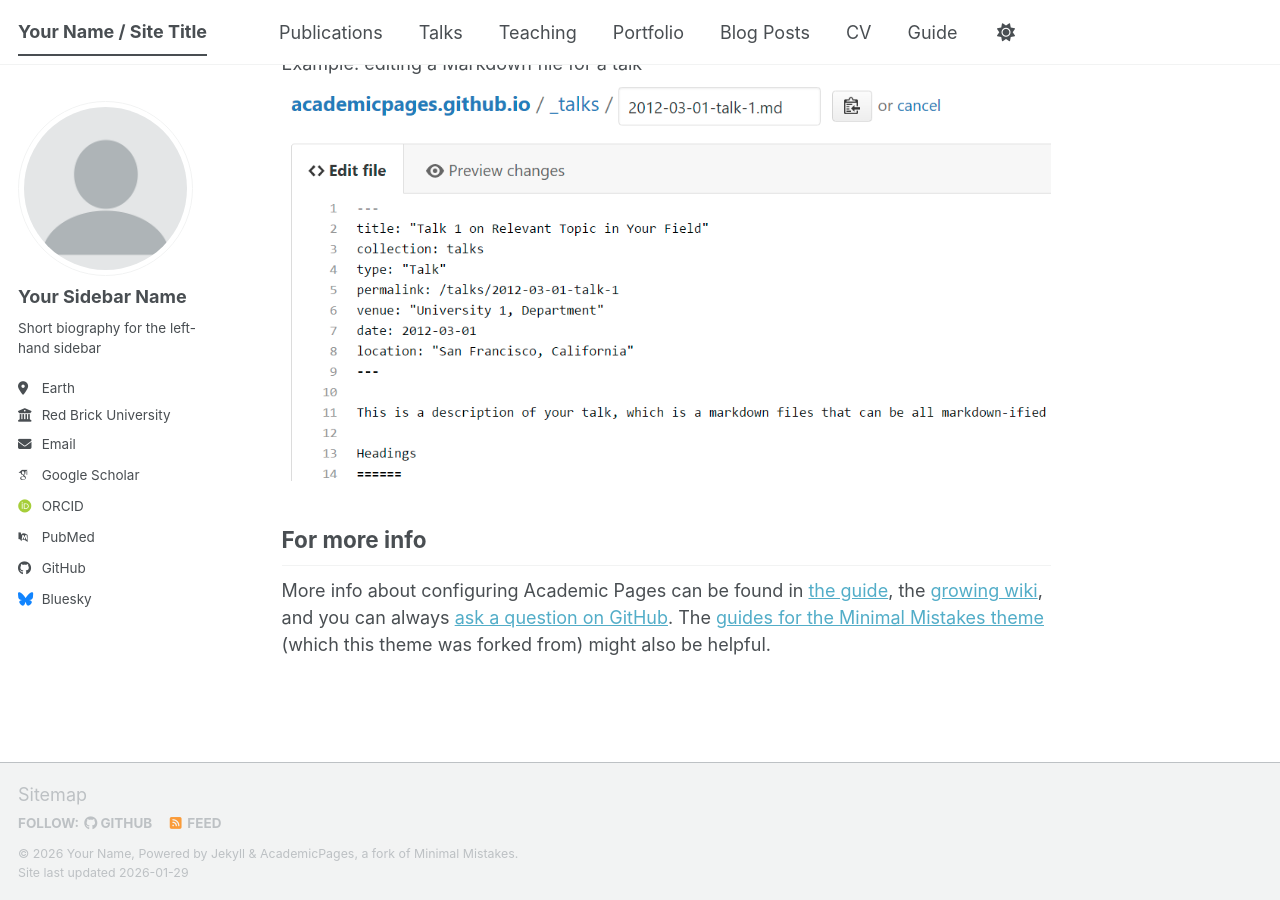
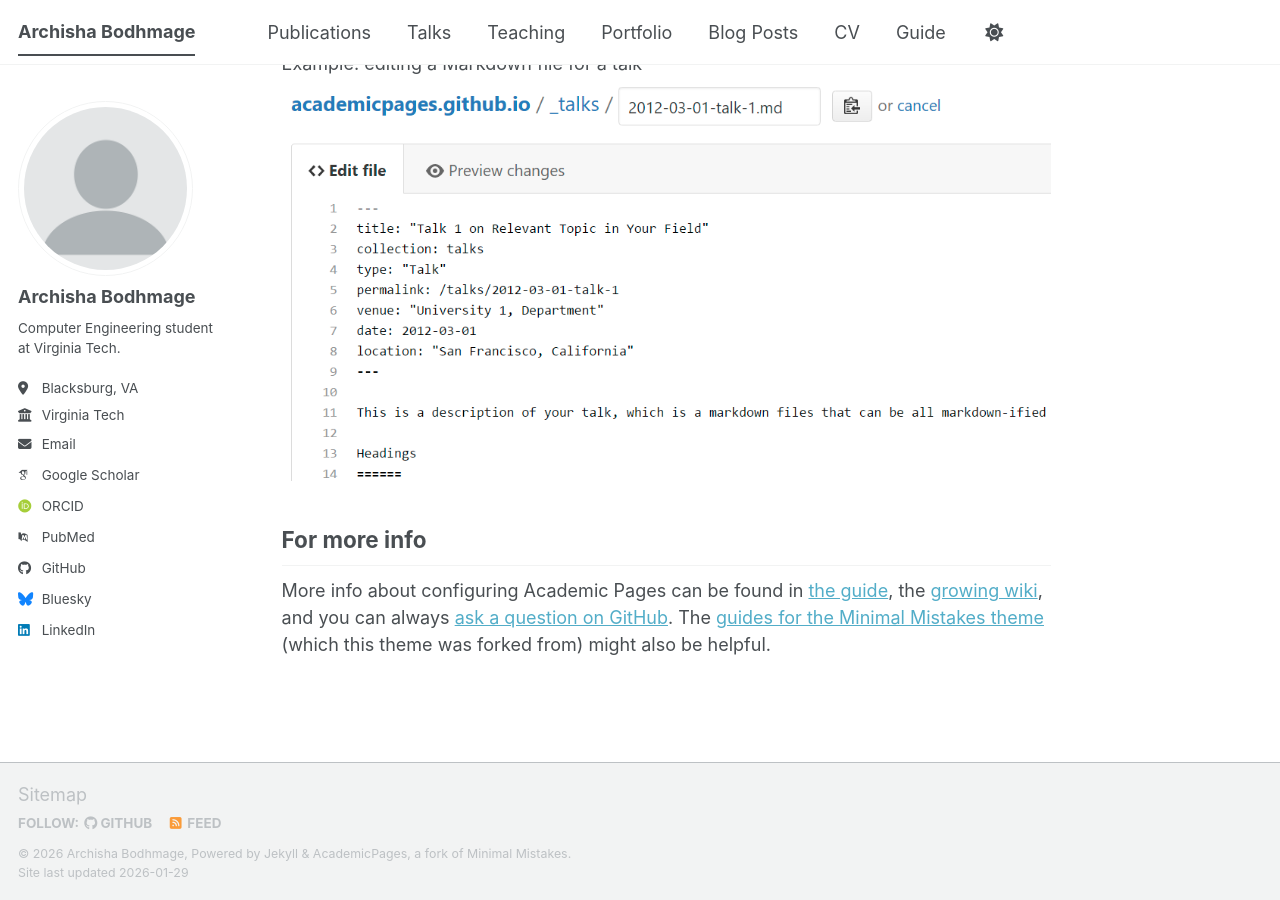
Before and after one commit to ArchishaB15/ArchishaB15.github.io, a Jekyll site: the page built from _pages/about.md, in a window 1280 px wide and 900 px high, scrolled down 2720 px. Built offline with Jekyll 4.4.1, drawn with Linux system fonts in a browser that asks for light colours; some web fonts are replaced; a script bundle is joined from its source files by our own code; library files that are not in the unit come from our copies.

Commit message:
Update GitHub and LinkedIn links

```diff
--- a/_config.yml
+++ b/_config.yml
@@ -9,14 +9,14 @@
 # Basic Site Settings
 locale                   : "en-US"
 site_theme               : "default" # The available themes options are "default", "air", "sunrise", "mint", "dirt" and "contrast"
-title                    : "Your Name / Site Title"
+title                    : "Archisha Bodhmage"
 title_separator          : "-"
-name                     : &name "Your Name"
-description              : &description "Your Name's academic portfolio"   # Update this with a general description of your site, this is the default if not overridden by a page
-url                      : https://academicpages.github.io # The base hostname & protocol for your site e.g. "https://[your GitHub username].github.io",
+name                     : &name "Archisha Bodhmage"
+description              : &description "Computer Engineering student at Virginia Tech focused on hardware–software systems."   # Update this with a general description of your site, this is the default if not overridden by a page
+url                      : https://archishab15.github.io # The base hostname & protocol for your site e.g. "https://[your GitHub username].github.io",
                                                            # or if you already have some other page hosted on Github then use "https://[your GitHub username].github.io/[Your Repo Name]"
 baseurl                  : "" # the subpath of your site, e.g. "/blog"
-repository               : "academicpages/academicpages.github.io"
+repository               : "ArchishaB15/ArchishaB15.github.io"
 
 # Site Author - The following control what appear as part of the author content on the side bar.
 #               If a field is blank the icon and link will not appear, otherwise it will be shown.
@@ -24,13 +24,13 @@
 author:
   # Biographic information
   avatar           : "profile.png"
-  name             : "Your Sidebar Name"
+  name             : "Archisha Bodhmage"
   pronouns         : # example: "she/her"
-  bio              : "Short biography for the left-hand sidebar"
-  location         : "Earth"
-  employer         : "Red Brick University"
+  bio              : "Computer Engineering student at Virginia Tech."
+  location         : "Blacksburg, VA"
+  employer         : "Virginia Tech"
   uri              : # URL
-  email            : "none@example.org"
+  email            : "archishabodhmage@gmail.com"
 
   # Academic websites
   academia         : # URL
@@ -51,7 +51,7 @@
   bitbucket        : # Username - Update with your username on the site
   codepen          : # Username
   dribbble         : # Username
-  github           : "academicpages"
+  github           : "ArchishaB15"
   kaggle           : # Username
   stackoverflow    : # User number or user number and name (i.e., use "1" or "1/jeff-atwood")
 
@@ -66,7 +66,7 @@
   keybase          : # Username
   instagram        : # Username
   lastfm           : # Username
-  linkedin         : # Username
+  linkedin         : archishabodhmage
   mastodon         : # URL
   medium           : # URL
   pinterest        : # Username
```
